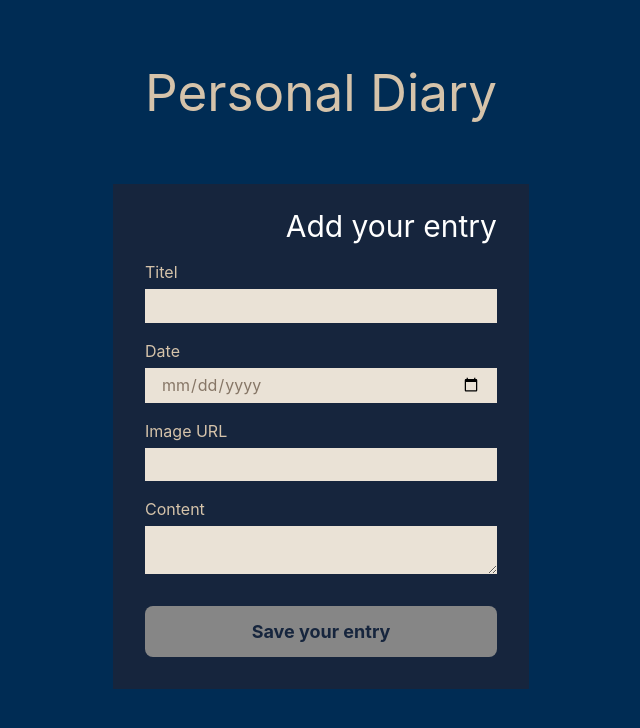
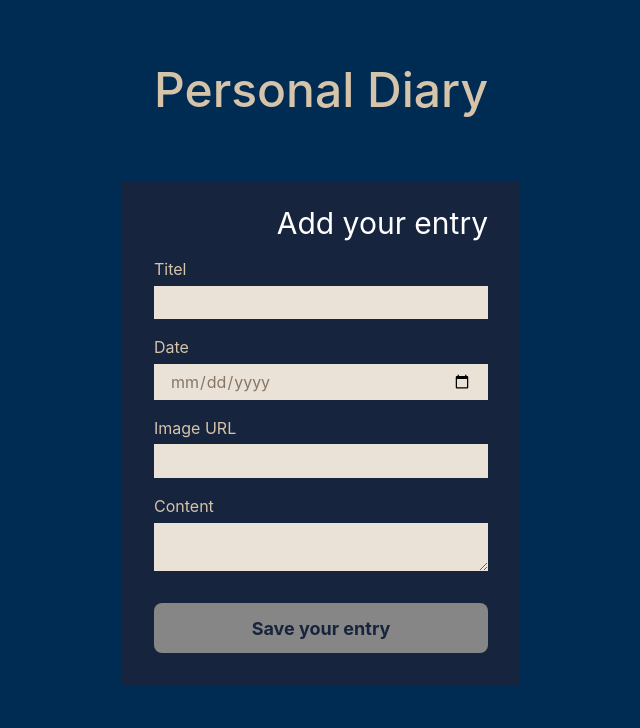
Before and after one commit to Lernya/tagebuch, a React (Vite) app: page / in a window 1280 px wide. Shown: the top 728 px of the page, without its empty margins (319-959 px from the left). Built offline with nearby package versions, Linux system fonts and the light colour scheme.

Commit message:
H1-CSS expliziter in CSS-Datei

```diff
--- a/src/tagebuch-classic.css
+++ b/src/tagebuch-classic.css
@@ -24,6 +24,8 @@ body {
         text-align: center;
         padding: 2rem ;
         margin-top:2rem;
+        font-size: 3rem;
+        font-weight: 500;
     }
 
     h2 {
```
